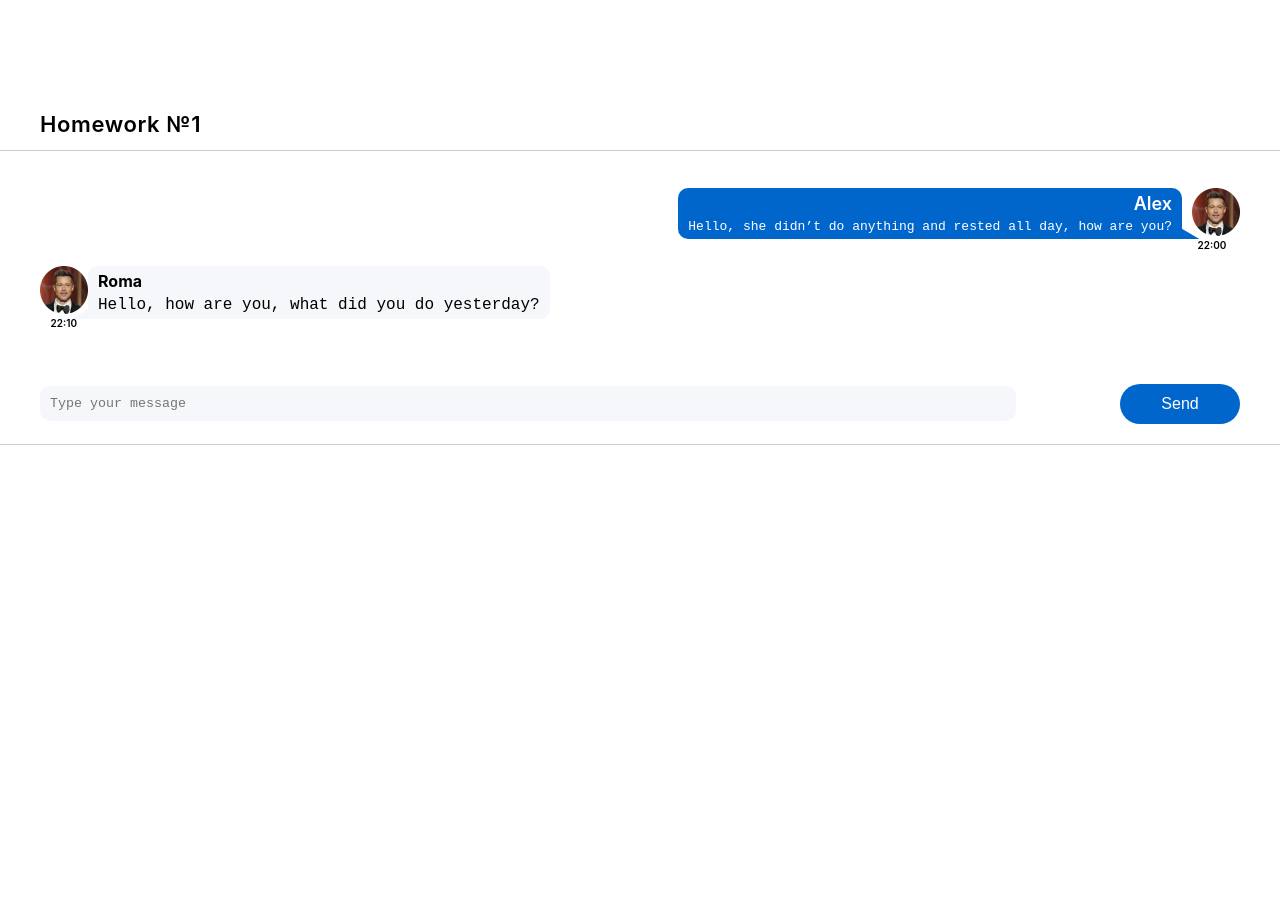
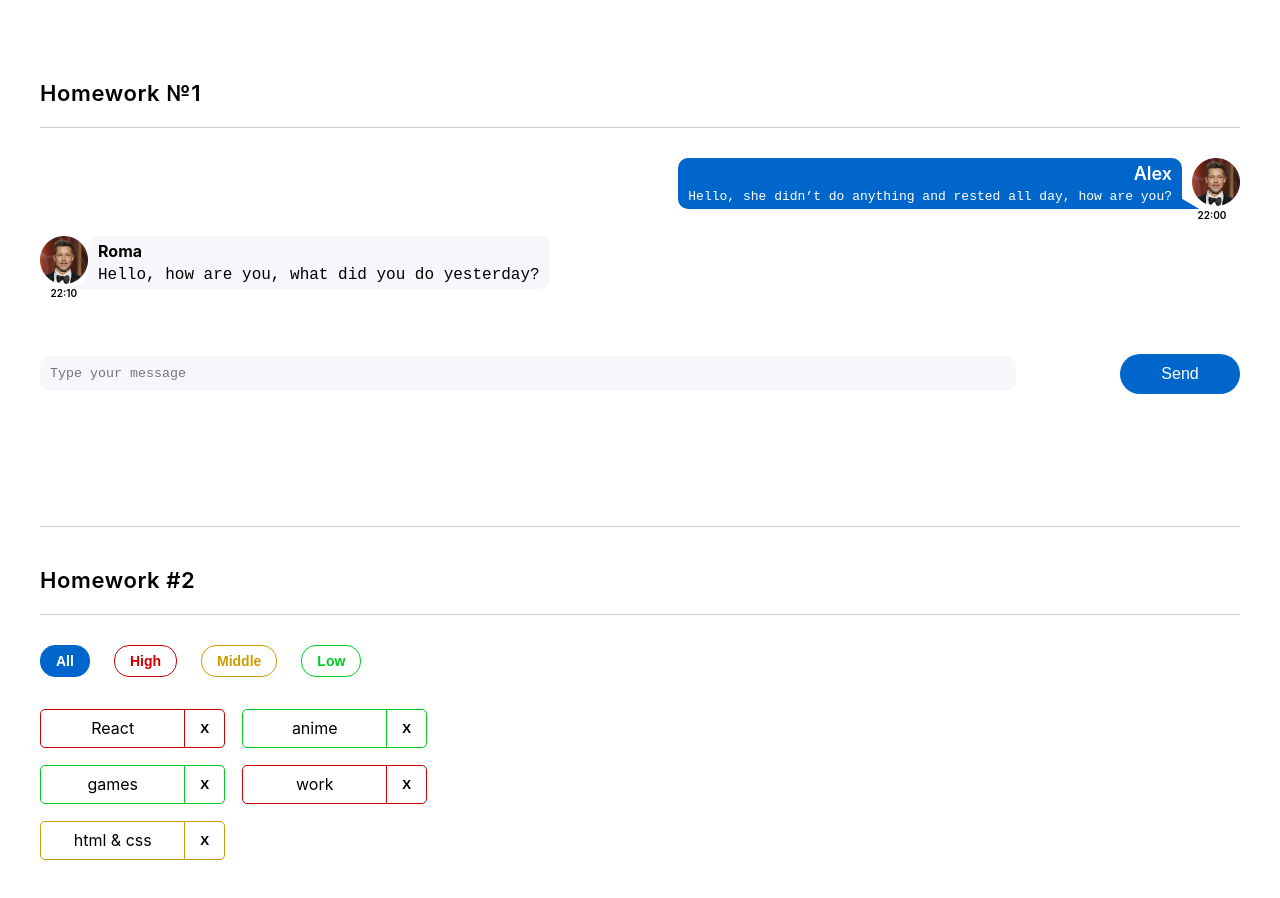
Before and after one commit to Kolibri2048/MessageSendTask, a React (Create React App) app: page / in a window 1280 px wide. Shown: the top 898 px of the page. Before the commit the page ends 800 px from the top, so only its background shows below. Built offline with nearby package versions, Linux system fonts and the light colour scheme.

Commit message:
homeWork-tuest: HW2

```diff
--- a/package.json
+++ b/package.json
@@ -1,6 +1,6 @@
 {
   "name": "hws2",
-  "homepage": "http://IgnatZakalinsky.github.io/hws2",
+  "homepage": "http://Kolibri2048.github.io/MessageSendTask",
   "version": "0.1.0",
   "private": true,
   "dependencies": {
@@ -16,7 +16,7 @@
     "@types/react-dom": "18.0.6",
     "@types/uuid": "8.3.4",
     "axios": "0.27.2",
-    "gh-pages": "4.0.0",
+    "gh-pages": "^6.0.0",
     "react": "18.2.0",
     "react-dom": "18.2.0",
     "react-redux": "8.0.4",
@@ -32,7 +32,7 @@
     "build": "react-scripts build",
     "test": "react-scripts test",
     "eject": "react-scripts eject",
-    "predeploy": "npm run build",
+    "predeploy": "yarn run build",
     "deploy": "gh-pages -d build"
   },
   "eslintConfig": {
--- a/src/s1-main/App.module.css
+++ b/src/s1-main/App.module.css
@@ -5,13 +5,11 @@
     display: flex;
     font-style: normal;
     justify-content: center;
-    align-content: center;
-    border-top: 1px solid #ccc;
-    border-bottom: 1px solid #ccc;
+    flex-direction: column;
+    align-items: center;
+    padding-top: 80px;
 
-    margin: 20px 0;
     position: relative;
-    top: 130px;
 
 
 
@@ -19,6 +17,13 @@
 
 .hw {
     width: 1200px;
+    margin: 20px 0 40px 0 ;
+    border-top: 1px solid #ccc;
+    border-bottom: 1px solid #ccc;
+    padding-bottom: 20px;
+    padding-top: 30px;
+    min-height: 400px;
+
 
 
 }
@@ -26,9 +31,7 @@
 .hwTitle {
     font-size: 22px;
     font-weight: 600;
-    margin-bottom: 10px;
     letter-spacing: 0.6px;
-    position: relative;
     bottom: 40px;
     line-height: 26.82px;
 
--- a/src/s1-main/App.tsx
+++ b/src/s1-main/App.tsx
@@ -1,13 +1,14 @@
 import React from 'react'
 import s from './App.module.css'
 import HW1 from '../s2-homeworks/hw01/HW1'
+import HW2 from "../s2-homeworks/hw02/HW2";
 
 function App() {
     return (
         <div className={s.App}>
             <HW1/>
             {/*раскомментировать по ходу выполнения*/}
-            {/*<HW2/>*/}
+            <HW2/>
             {/*<HW3/>*/}
             {/*<HW4/>*/}
 
--- a/src/s2-homeworks/hw02/HW2.tsx
+++ b/src/s2-homeworks/hw02/HW2.tsx
@@ -17,16 +17,16 @@ import s2 from '../../s1-main/App.module.css'
 * */
 
 // types
-export type AffairPriorityType = any // need to fix any
+export type AffairPriorityType = 'high' | 'middle' | 'low' // need to fix any
 export type AffairType = {
-    _id: any // need to fix any
-    name: any // need to fix any
+    _id: number // need to fix any
+    name: string // need to fix any
     priority: AffairPriorityType
 }
 export type FilterType = 'all' | AffairPriorityType
 
 // constants
-const defaultAffairs: any = [ // need to fix any
+const defaultAffairs: Array<AffairType> = [ // need to fix any
     {_id: 1, name: 'React', priority: 'high'}, // студенты могут изменить содержимое name и количество элементов в массиве, ...priority не менять!
     {_id: 2, name: 'anime', priority: 'low'},
     {_id: 3, name: 'games', priority: 'low'},
@@ -35,23 +35,27 @@ const defaultAffairs: any = [ // need to fix any
 ]
 
 // pure helper functions
-export const filterAffairs = (affairs: any, filter: any): any => { // need to fix any
+export const filterAffairs = (affairs: Array<AffairType>, filter: FilterType): Array<AffairType> => { // need to fix any
+    if(filter === 'all') {
+        return affairs
+    }
+    return affairs.filter(p => p.priority === filter) // need to fix
+
+}
 
 
-    return affairs // need to fix
-}
-export const deleteAffair = (affairs: any, _id: any): any => { // need to fix any
-
-    return affairs // need to fix
+export const deleteAffair = (affairs: Array<AffairType>, _id: number): Array<AffairType> => { // need to fix any
+    return affairs.filter(d => d._id !== _id) // need to fix
 }
 
+
 function HW2() {
-    const [affairs, setAffairs] = useState<any>(defaultAffairs) // need to fix any
+    const [affairs, setAffairs] = useState<Array<AffairType>>(defaultAffairs) // need to fix any
     const [filter, setFilter] = useState<FilterType>('all')
 
     const filteredAffairs = filterAffairs(affairs, filter)
-    const deleteAffairCallback = (_id: any) => { // need to fix any
-        // need to fix
+    const deleteAffairCallback = (_id: number) => { // need to fix any
+        setAffairs(deleteAffair(affairs, _id))
     }
 
     return (
--- a/src/s2-homeworks/hw02/affairs/Affairs.module.css
+++ b/src/s2-homeworks/hw02/affairs/Affairs.module.css
@@ -2,6 +2,15 @@
     display: flex;
     gap: 24px;
     margin-bottom: 32px;
+
+}
+
+.buttonContainerColumn {
+    display: flex;
+    flex-direction: column;
+    gap: 24px;
+    margin-bottom: 32px;
+
 }
 
 .all {
@@ -53,3 +62,9 @@
     flex-wrap: wrap;
     max-width: 450px;
 }
+
+.affairsFilter {
+    display: flex;
+    flex-direction: column;
+    gap: 17px;
+}
--- a/src/s2-homeworks/hw02/affairs/Affairs.tsx
+++ b/src/s2-homeworks/hw02/affairs/Affairs.tsx
@@ -2,33 +2,40 @@ import React from 'react'
 import Affair from './affair/Affair'
 import {AffairType, FilterType} from '../HW2'
 import s from './Affairs.module.css'
+import affair from "./affair/Affair";
 
 type AffairsPropsType = {
-    data: any // need to fix any
-    setFilter: any
-    deleteAffairCallback: any
+    data: Array<AffairType> // need to fix any
+    setFilter: (filter:FilterType) => void
+    deleteAffairCallback: (_id: number) => void
     filter: FilterType
 }
 
-function Affairs(props: AffairsPropsType) {
+export function Affairs(props: AffairsPropsType) {
     const setAll = () => {
-        // need to fix
+        props.setFilter('all')
     }
     const setHigh = () => {
         // need to fix
+        props.setFilter('high')
+
+
     }
     const setMiddle = () => {
         // need to fix
+        props.setFilter('middle')
+
     }
     const setLow = () => {
         // need to fix
+        props.setFilter('low')
+
     }
 
     const cnAll = s.button + ' ' + s.all + (props.filter === 'all' ? ' ' + s.active : '')
     const cnHigh = s.button + ' ' + s.high + (props.filter === 'high' ? ' ' + s.active : '')
     const cnMiddle = s.button + ' ' + s.middle + (props.filter === 'middle' ? ' ' + s.active : '')
     const cnLow = s.button + ' ' + s.low + (props.filter === 'low' ? ' ' + s.active : '')
-
     const mappedAffairs = props.data.map((a: AffairType) => (
         <Affair
             key={a._id} // кеи ОБЯЗАТЕЛЬНЫ в 99% - так что лучше их писать всегда при создании компонент в мапе
@@ -39,7 +46,9 @@ function Affairs(props: AffairsPropsType) {
 
     return (
         <div>
-            <div className={s.buttonContainer}>
+
+                <div className={s.buttonContainer}>
+
                 <button
                     id={'hw2-button-all'}
                     onClick={setAll}
@@ -69,7 +78,7 @@ function Affairs(props: AffairsPropsType) {
                     Low
                 </button>
             </div>
-            <div className={s.affairs}>{mappedAffairs}</div>
+            <div className={props.filter === 'all' ? s.affairs : s.affairsFilter}>{mappedAffairs}</div>
         </div>
     )
 }
--- a/src/s2-homeworks/hw02/affairs/affair/Affair.tsx
+++ b/src/s2-homeworks/hw02/affairs/affair/Affair.tsx
@@ -1,17 +1,18 @@
 import React from 'react'
-import { AffairType } from '../../HW2'
+import {AffairPriorityType, AffairType} from '../../HW2'
 import s from './Affair.module.css'
 import s2 from '../Affairs.module.css'
 
 type AffairPropsType = {
     // key не нужно типизировать
     affair: AffairType
-    deleteAffairCallback: any // need to fix any
+    deleteAffairCallback: (_id: number) => void // need to fix any
 }
 
 function Affair(props: AffairPropsType) {
     const deleteCallback = () => {
         // need to fix
+        props.deleteAffairCallback(props.affair._id)
     }
 
     const nameClass = s.name + ' ' + s2[props.affair.priority]
@@ -21,11 +22,11 @@ function Affair(props: AffairPropsType) {
     return (
         <div
             id={'hw2-affair-' + props.affair._id}
-            className={affairClass}
+            className={affairClass }
         >
             <div id={'hw2-name-' + props.affair._id} className={nameClass}>
                 {/*создаёт студент*/}
-
+                    {props.affair.name}
                 {/**/}
             </div>
             <div id={'hw2-priority-' + props.affair._id} hidden>
@@ -36,6 +37,7 @@ function Affair(props: AffairPropsType) {
                 id={'hw2-button-delete-' + props.affair._id}
                 className={buttonClass}
                 // need to fix
+                onClick={deleteCallback}
 
             >
                 {/*текст кнопки могут изменить студенты*/}
```
Also changed, not shown: 1 other file (tests, documents, lock files or other folders).
